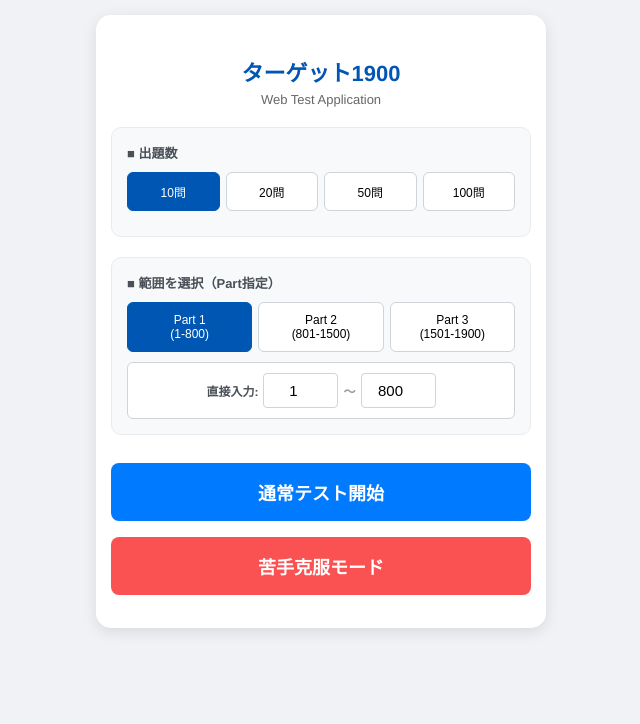
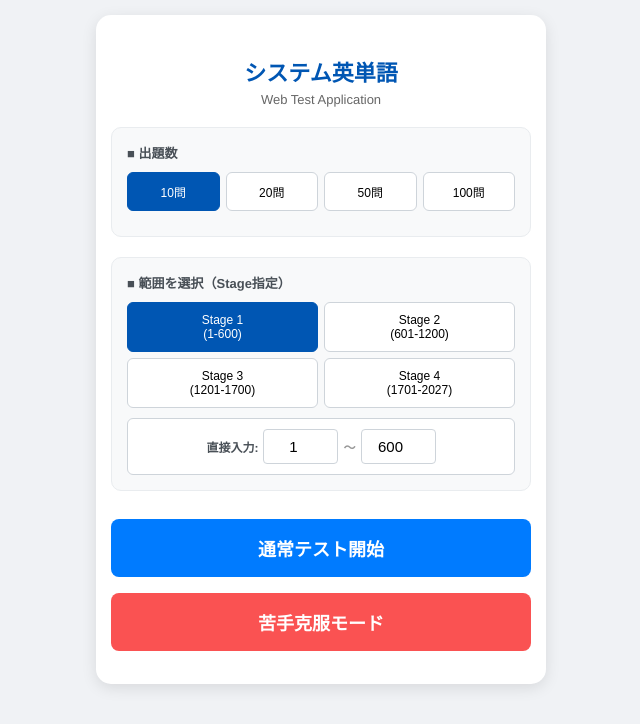
Before and after one commit to jin871/target1900-webtest, a Flask app: page / in a window 1280 px wide. Shown: the top 724 px of the page, without its empty margins (319-959 px from the left). Run offline with Flask 3, Linux system fonts and the light colour scheme.

Commit message:
Update index.html

```diff
--- a/target1900test/templates/index.html
+++ b/target1900test/templates/index.html
@@ -3,7 +3,7 @@
 <head>
     <meta charset="UTF-8">
     <meta name="viewport" content="width=device-width, initial-scale=1.0">
-    <title>ターゲット1900 Webテスト</title>
+    <title>システム英単語 Webテスト</title>
     <style>
         * { box-sizing: border-box; }
         body { font-family: 'Helvetica Neue', Arial, sans-serif; background-color: #f0f2f5; text-align: center; color: #333; margin: 0; padding: 15px; }
@@ -17,7 +17,7 @@
         .setting-box { background: #f8f9fa; padding: 15px; border-radius: 10px; margin-bottom: 20px; text-align: left; border: 1px solid #e9ecef; }
         .setting-title { margin-top: 0; font-weight: bold; color: #495057; font-size: 13px; margin-bottom: 10px; display: block; }
         .select-grid { display: grid; grid-template-columns: repeat(4, 1fr); gap: 6px; margin-bottom: 10px; }
-        .select-grid-3 { display: grid; grid-template-columns: repeat(3, 1fr); gap: 6px; margin-bottom: 10px; }
+        .select-grid-2 { display: grid; grid-template-columns: repeat(2, 1fr); gap: 6px; margin-bottom: 10px; }
         .btn-opt { padding: 10px 2px; font-size: 12px; background-color: #fff; border: 1px solid #ced4da; border-radius: 6px; cursor: pointer; }
         .btn-opt.active { background-color: #0056b3; color: white; border-color: #0056b3; }
         .btn-main { padding: 16px; font-size: 18px; margin: 8px 0; cursor: pointer; border: none; border-radius: 8px; font-weight: bold; width: 100%; }
@@ -49,14 +49,15 @@
         .mistake-left { display: flex; align-items: center; flex: 1; }
         .mistake-num { color: #6c757d; font-size: 13px; font-family: monospace; font-weight: bold; width: 45px; margin-right: 5px; }
         .mistake-eng { font-weight: bold; color: #333; }
-        .mistake-jap { color: #e03131; font-weight: bold; text-align: right; flex: 1; margin-left: 10px; word-break: break-word; }
+        /* 修正：赤シートで消えやすい明るい赤オレンジ(#ff5722)に変更し、太字(bold)を解除(normal) */
+        .mistake-jap { color: #ff5722; font-weight: normal; text-align: right; flex: 1; margin-left: 10px; word-break: break-word; }
     </style>
 </head>
 <body>
 
 <div id="app-container">
     <div id="setup-screen">
-        <h1>ターゲット1900</h1>
+        <h1>システム英単語</h1>
         <div class="subtitle">Web Test Application</div>
 
         <button id="mistake-list-btn" class="btn-action btn-list hidden" onclick="showMistakeScreen()">
@@ -74,17 +75,18 @@
             <input type="hidden" id="question-count" value="10">
         </div>
         <div class="setting-box">
-            <span class="setting-title">■ 範囲を選択（Part指定）</span>
-            <div class="select-grid-3">
-                <button class="btn-opt stage-btn active" data-start="1" data-end="800" onclick="toggleStageBtn(this)">Part 1<br>(1-800)</button>
-                <button class="btn-opt stage-btn" data-start="801" data-end="1500" onclick="toggleStageBtn(this)">Part 2<br>(801-1500)</button>
-                <button class="btn-opt stage-btn" data-start="1501" data-end="1900" onclick="toggleStageBtn(this)">Part 3<br>(1501-1900)</button>
+            <span class="setting-title">■ 範囲を選択（Stage指定）</span>
+            <div class="select-grid-2">
+                <button class="btn-opt stage-btn active" data-start="1" data-end="600" onclick="toggleStageBtn(this)">Stage 1<br>(1-600)</button>
+                <button class="btn-opt stage-btn" data-start="601" data-end="1200" onclick="toggleStageBtn(this)">Stage 2<br>(601-1200)</button>
+                <button class="btn-opt stage-btn" data-start="1201" data-end="1700" onclick="toggleStageBtn(this)">Stage 3<br>(1201-1700)</button>
+                <button class="btn-opt stage-btn" data-start="1701" data-end="2027" onclick="toggleStageBtn(this)">Stage 4<br>(1701-2027)</button>
             </div>
             <div class="custom-inputs">
                 <span>直接入力:</span>
-                <input type="number" id="custom-start" value="1" min="0" max="1900" step="100" oninput="clearStageSelection()" onkeydown="if(event.key === 'Enter') startTest('normal')">
+                <input type="number" id="custom-start" value="1" min="0" max="2027" step="100" oninput="clearStageSelection()" onkeydown="if(event.key === 'Enter') startTest('normal')">
                 <span style="color: #999;">〜</span>
-                <input type="number" id="custom-end" value="800" min="0" max="1900" step="100" oninput="clearStageSelection()" onkeydown="if(event.key === 'Enter') startTest('normal')">
+                <input type="number" id="custom-end" value="600" min="0" max="2027" step="100" oninput="clearStageSelection()" onkeydown="if(event.key === 'Enter') startTest('normal')">
             </div>
         </div>
         <button class="btn-main btn-blue" onclick="startTest('normal')">通常テスト開始</button>
@@ -128,9 +130,8 @@
         updateMistakeCount();
     });
 
-    // 修正：0個の時はボタンを非表示にし、1個以上ある時だけ表示する
     function updateMistakeCount() {
-        let saved = JSON.parse(localStorage.getItem('target1900_weak') || '[]');
+        let saved = JSON.parse(localStorage.getItem('weak_words') || '[]');
         const mistakeBtn = document.getElementById('mistake-list-btn');
         if (saved.length > 0) {
             mistakeBtn.classList.remove('hidden');
@@ -141,7 +142,7 @@
     }
 
     function showMistakeScreen() {
-        let saved = JSON.parse(localStorage.getItem('target1900_weak') || '[]');
+        let saved = JSON.parse(localStorage.getItem('weak_words') || '[]');
         const list = document.getElementById('full-mistake-list');
         const testBtn = document.getElementById('start-weak-test-btn');
         list.innerHTML = '';
@@ -223,7 +224,7 @@
             if(data.error) { alert(data.error); return; }
             words = data.words;
         } else {
-            let saved = JSON.parse(localStorage.getItem('target1900_weak') || '[]');
+            let saved = JSON.parse(localStorage.getItem('weak_words') || '[]');
             if (saved.length === 0) { alert("苦手な単語がありません。"); return; }
             saved.sort(() => Math.random() - 0.5);
             words = saved.slice(0, count);
@@ -255,11 +256,11 @@
         document.getElementById('result-screen').classList.remove('hidden');
         document.getElementById('score-display').innerText = `${words.length}問中 ${correctWords.length}問正解`;
 
-        let saved = JSON.parse(localStorage.getItem('target1900_weak') || '[]');
+        let saved = JSON.parse(localStorage.getItem('weak_words') || '[]');
         let weakDict = {}; saved.forEach(w => weakDict[w.Number] = w);
         incorrectWords.forEach(w => weakDict[w.Number] = w);
         if (currentMode === 'weak') correctWords.forEach(w => { if (weakDict[w.Number]) delete weakDict[w.Number]; });
-        localStorage.setItem('target1900_weak', JSON.stringify(Object.values(weakDict)));
+        localStorage.setItem('weak_words', JSON.stringify(Object.values(weakDict)));
         document.getElementById('saving-text').innerText = "記録を保存しました。";
     }
 
```
